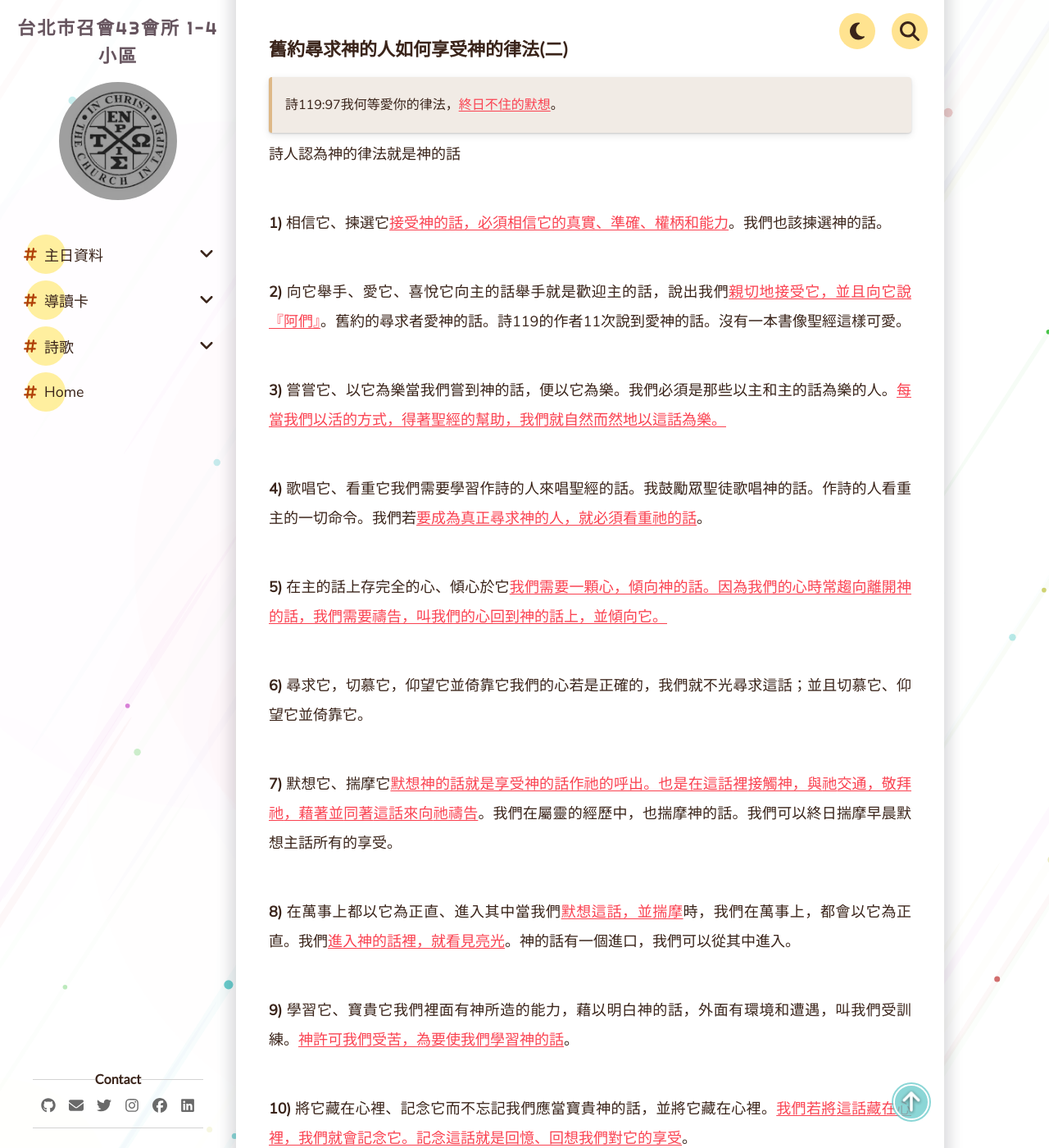
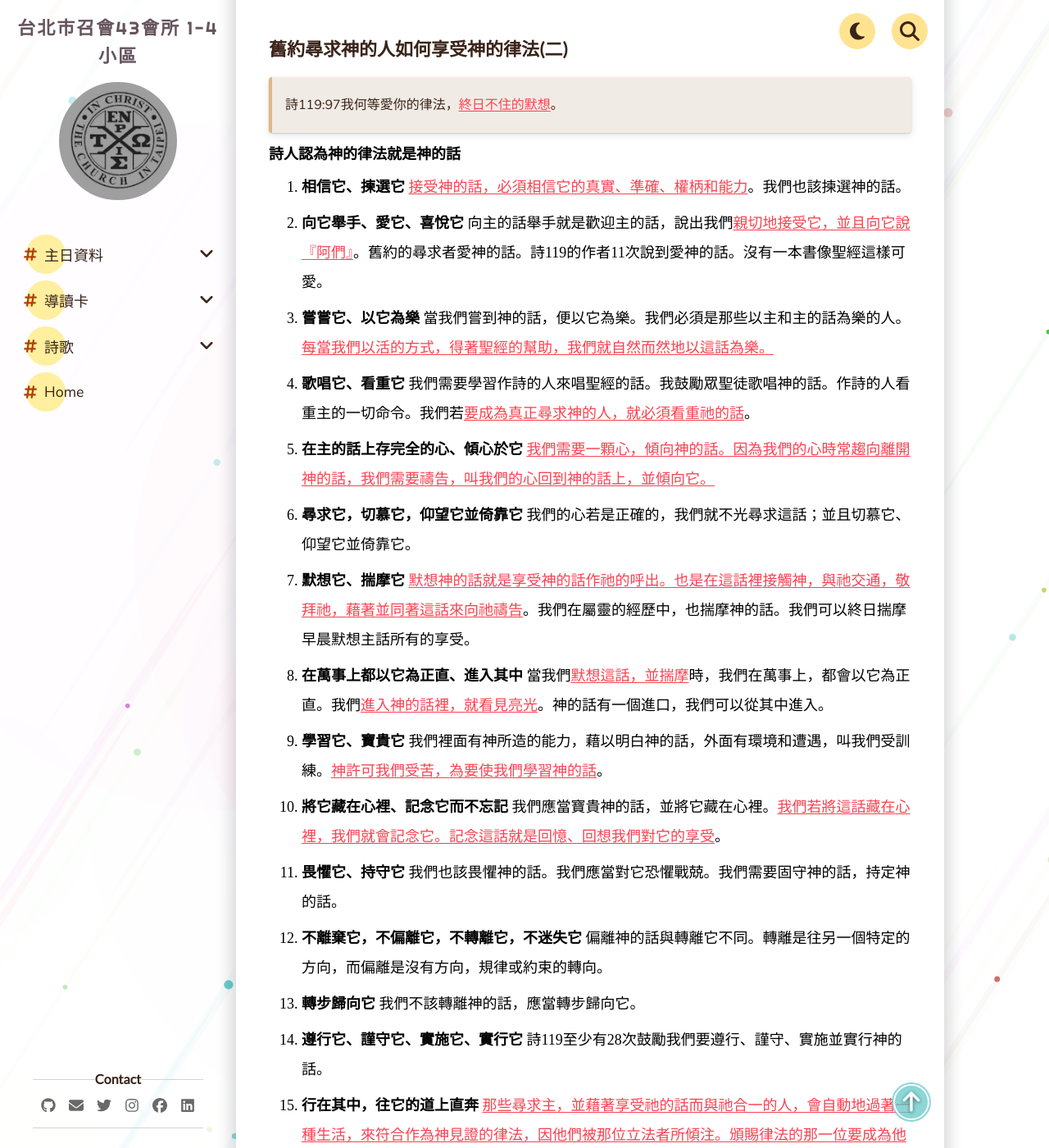
Before and after one commit to cit-hall-43/cit-hall-43.github.io, a Jekyll site: the page built from _pages/導讀卡/第44週導讀卡.md, in a window 1280 px wide and 1400 px high, scrolled down 6041 px. Shown: the whole window at 82% size. Built offline with Jekyll 4.4.1, drawn with Linux system fonts in a browser that asks for light colours; comment, search, counter and statistics services are not loaded; some of the changed text lies outside the part shown.

Commit message:
hot fixed for header

```diff
--- a/_pages/導讀卡/第44週導讀卡.md
+++ b/_pages/導讀卡/第44週導讀卡.md
@@ -86,37 +86,23 @@ ___
 
 > 詩119:97我何等愛你的律法，<u>終日不住的默想</u>。
 
-詩人認為神的律法就是神的話
+#### 詩人認為神的律法就是神的話
 
-**1)** 相信它、揀選它<u>接受神的話，必須相信它的真實、準確、權柄和能力</u>。我們也該揀選神的話。
-
-**2)** 向它舉手、愛它、喜悅它向主的話舉手就是歡迎主的話，說出我們<u>親切地接受它，並且向它說『阿們』</u>。舊約的尋求者愛神的話。詩119的作者11次說到愛神的話。沒有一本書像聖經這樣可愛。
-
-**3)** 嘗嘗它、以它為樂當我們嘗到神的話，便以它為樂。我們必須是那些以主和主的話為樂的人。<u>每當我們以活的方式，得著聖經的幫助，我們就自然而然地以這話為樂。</u>
-
-**4)** 歌唱它、看重它我們需要學習作詩的人來唱聖經的話。我鼓勵眾聖徒歌唱神的話。作詩的人看重主的一切命令。我們若<u>要成為真正尋求神的人，就必須看重祂的話</u>。
-
-**5)** 在主的話上存完全的心、傾心於它<u>我們需要一顆心，傾向神的話。因為我們的心時常趨向離開神的話，我們需要禱告，叫我們的心回到神的話上，並傾向它。</u>
-
-**6)** 尋求它，切慕它，仰望它並倚靠它我們的心若是正確的，我們就不光尋求這話；並且切慕它、仰望它並倚靠它。
-
-**7)** 默想它、揣摩它<u>默想神的話就是享受神的話作祂的呼出。也是在這話</u><u>裡</u><u>接觸神，與</u><u>祂</u><u>交通，敬拜</u><u>祂</u><u>，藉著並</u><u>同著</u><u>這話來向</u><u>祂</u><u>禱告</u>。我們在屬靈的經歷中，也揣摩神的話。我們可以終日揣摩早晨默想主話所有的享受。
-
-**8)** 在萬事上都以它為正直、進入其中當我們<u>默想這話，並揣摩</u>時，我們在萬事上，都會以它為正直。我們<u>進入神的話</u><u>裡</u><u>，就看見亮光</u>。神的話有一個進口，我們可以從其中進入。
-
-**9)** 學習它、寶貴它我們裡面有神所造的能力，藉以明白神的話，外面有環境和遭遇，叫我們受訓練。<u>神許可我們受苦，為要使我們學習神的話</u>。
-
-**10)** 將它藏在心裡、記念它而不忘記我們應當寶貴神的話，並將它藏在心裡。<u>我們若將</u><u>這話藏在</u><u>心</u><u>裡</u><u>，我們就會記念它。記念這話就是回憶、回想我們對它的享受</u>。
-
-**11)** 畏懼它、持守它我們也該畏懼神的話。我們應當對它恐懼戰兢。我們需要固守神的話，持定神的話。
-
-**12)** 不離棄它，不偏離它，不轉離它，不迷失它偏離神的話與轉離它不同。轉離是往另一個特定的方向，而偏離是沒有方向，規律或約束的轉向。
-
-**13)** 轉步歸向它我們不該轉離神的話，應當轉步歸向它。
-
-**14)** 遵行它、謹守它、實施它、實行它詩119至少有28次鼓勵我們要遵行、謹守、實施並實行神的話。
-
-**15)** 行在其中，往它的道上直奔<u>那些尋求主，並藉著享受</u><u>祂</u><u>的話而與</u><u>祂</u><u>合一的人，會自動地過著一種生活，來符合作為神見證的律法，因他們被那位立法者所傾注。頒賜律法的那一位要成為他們的生活。</u>
+1. **相信它、揀選它** <u>接受神的話，必須相信它的真實、準確、權柄和能力</u>。我們也該揀選神的話。
+2. **向它舉手、愛它、喜悅它** 向主的話舉手就是歡迎主的話，說出我們<u>親切地接受它，並且向它說『阿們』</u>。舊約的尋求者愛神的話。詩119的作者11次說到愛神的話。沒有一本書像聖經這樣可愛。
+3. **嘗嘗它、以它為樂** 當我們嘗到神的話，便以它為樂。我們必須是那些以主和主的話為樂的人。<u>每當我們以活的方式，得著聖經的幫助，我們就自然而然地以這話為樂。</u>
+4. **歌唱它、看重它** 我們需要學習作詩的人來唱聖經的話。我鼓勵眾聖徒歌唱神的話。作詩的人看重主的一切命令。我們若<u>要成為真正尋求神的人，就必須看重祂的話</u>。
+5. **在主的話上存完全的心、傾心於它** <u>我們需要一顆心，傾向神的話。因為我們的心時常趨向離開神的話，我們需要禱告，叫我們的心回到神的話上，並傾向它。</u>
+6. **尋求它，切慕它，仰望它並倚靠它** 我們的心若是正確的，我們就不光尋求這話；並且切慕它、仰望它並倚靠它。
+7. **默想它、揣摩它** <u>默想神的話就是享受神的話作祂的呼出。也是在這話</u><u>裡</u><u>接觸神，與</u><u>祂</u><u>交通，敬拜</u><u>祂</u><u>，藉著並</u><u>同著</u><u>這話來向</u><u>祂</u><u>禱告</u>。我們在屬靈的經歷中，也揣摩神的話。我們可以終日揣摩早晨默想主話所有的享受。
+8. **在萬事上都以它為正直、進入其中** 當我們<u>默想這話，並揣摩</u>時，我們在萬事上，都會以它為正直。我們<u>進入神的話</u><u>裡</u><u>，就看見亮光</u>。神的話有一個進口，我們可以從其中進入。
+9. **學習它、寶貴它** 我們裡面有神所造的能力，藉以明白神的話，外面有環境和遭遇，叫我們受訓練。<u>神許可我們受苦，為要使我們學習神的話</u>。
+10. **將它藏在心裡、記念它而不忘記** 我們應當寶貴神的話，並將它藏在心裡。<u>我們若將</u><u>這話藏在</u><u>心</u><u>裡</u><u>，我們就會記念它。記念這話就是回憶、回想我們對它的享受</u>。
+11. **畏懼它、持守它** 我們也該畏懼神的話。我們應當對它恐懼戰兢。我們需要固守神的話，持定神的話。
+12. **不離棄它，不偏離它，不轉離它，不迷失它** 偏離神的話與轉離它不同。轉離是往另一個特定的方向，而偏離是沒有方向，規律或約束的轉向。
+13. **轉步歸向它** 我們不該轉離神的話，應當轉步歸向它。
+14. **遵行它、謹守它、實施它、實行它** 詩119至少有28次鼓勵我們要遵行、謹守、實施並實行神的話。
+15. **行在其中，往它的道上直奔** <u>那些尋求主，並藉著享受</u><u>祂</u><u>的話而與</u><u>祂</u><u>合一的人，會自動地過著一種生活，來符合作為神見證的律法，因他們被那位立法者所傾注。頒賜律法的那一位要成為他們的生活。</u>
 
 ___
 
```
